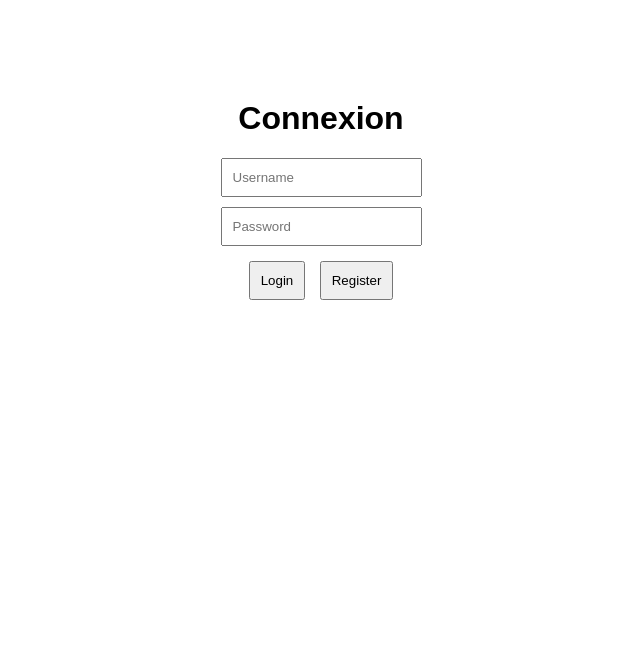
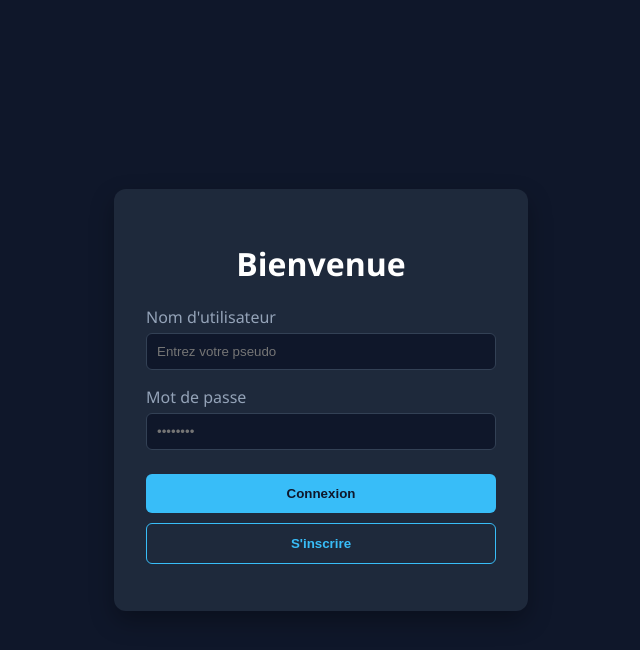
Before and after one commit to victor170307/Projet-Electron, an Electron app: page src/renderer/login/login.html in a window 800 px wide. Shown: the whole page, without its empty margins (79-719 px from the left). Drawn offline with Linux system fonts and the light colour scheme.

Commit message:
Amélioration Login

```diff
--- a/src/renderer/login/login.css
+++ b/src/renderer/login/login.css
@@ -1,16 +1,61 @@
 body {
-  font-family: Arial;
-  text-align: center;
-  margin-top: 100px;
+    font-family: 'Segoe UI', sans-serif;
+    background: #0f172a;
+    color: white;
+    display: flex;
+    justify-content: center;
+    align-items: center;
+    height: 100vh;
+    margin: 0;
 }
 
+.login-container {
+    background: #1e293b;
+    padding: 2rem;
+    border-radius: 12px;
+    box-shadow: 0 10px 25px rgba(0,0,0,0.3);
+    width: 350px;
+    text-align: center;
+}
+
+.form-group {
+    text-align: left;
+    margin-bottom: 1rem;
+}
+
+label { display: block; margin-bottom: 5px; color: #94a3b8; }
+
 input {
-  display: block;
-  margin: 10px auto;
-  padding: 10px;
+    width: 100%;
+    padding: 10px;
+    border-radius: 6px;
+    border: 1px solid #334155;
+    background: #0f172a;
+    color: white;
+    box-sizing: border-box;
+}
+
+.actions {
+    display: flex;
+    flex-direction: column;
+    gap: 10px;
+    margin-top: 1.5rem;
 }
 
 button {
-  margin: 5px;
-  padding: 10px;
+    padding: 12px;
+    border: none;
+    border-radius: 6px;
+    cursor: pointer;
+    font-weight: bold;
+    background: #38bdf8;
+    color: #0f172a;
 }
+
+.btn-alt {
+    background: transparent;
+    border: 1px solid #38bdf8;
+    color: #38bdf8;
+}
+
+#result { margin-top: 15px; font-size: 0.9rem; }
--- a/src/renderer/login/login.html
+++ b/src/renderer/login/login.html
@@ -1,21 +1,30 @@
 <!DOCTYPE html>
-<html>
+<html lang="fr">
 <head>
-  <title>Login</title>
-  <link rel="stylesheet" href="login.css">
+    <meta charset="UTF-8">
+    <title>Connexion - Labyrinthe Project</title>
+    <link rel="stylesheet" href="login.css">
 </head>
 <body>
+    <div class="login-container">
+        <h1>Bienvenue</h1>
+        <div class="form-group">
+            <label>Nom d'utilisateur</label>
+            <input type="text" id="username" placeholder="Entrez votre pseudo">
+        </div>
+        <div class="form-group">
+            <label>Mot de passe</label>
+            <input type="password" id="password" placeholder="••••••••">
+        </div>
 
-  <h1>Connexion</h1>
+        <div class="actions">
+            <button type="button" onclick="handleLogin()">Connexion</button>
+            <button type="button" class="btn-alt" onclick="handleRegister()">S'inscrire</button>
+        </div>
 
-  <input id="username" placeholder="Username">
-  <input id="password" type="password" placeholder="Password">
+        <p id="result"></p>
+    </div>
 
-  <button onclick="login()">Login</button>
-  <button onclick="register()">Register</button>
-
-  <p id="result"></p>
-
-  <script src="login.js"></script>
+    <script src="login.js"></script>
 </body>
 </html>
--- a/src/renderer/login/login.js
+++ b/src/renderer/login/login.js
@@ -1,18 +1,62 @@
-async function login() {
-  const username = document.getElementById('username').value;
-  const password = document.getElementById('password').value;
+console.log("Script login.js chargé !"); // Pour vérifier si le fichier est lu
 
-  const res = await window.api.login({ username, password });
+async function handleLogin() {
+    const username = document.getElementById('username').value;
+    const password = document.getElementById('password').value;
+    const resultElement = document.getElementById('result');
 
-  document.getElementById('result').innerText =
-    res.success ? "✅ Connecté !" : "❌ " + res.error;
+    console.log("Tentative de connexion pour:", username);
+
+    if (!username || !password) {
+        resultElement.innerText = "⚠️ Veuillez remplir tous les champs.";
+        return;
+    }
+
+    try {
+        const res = await window.api.login({ username, password });
+        console.log("Réponse reçue du backend:", res);
+
+        if (res.success) {
+            resultElement.style.color = "green";
+            resultElement.innerText = "✅ Connexion réussie !";
+
+            // Stockage des infos
+            localStorage.setItem("user", JSON.stringify(res.data.user));
+            localStorage.setItem("token", res.data.token);
+
+            // Redirection
+            setTimeout(() => {
+                window.location.href = "../dashboard/dashboard.html";
+            }, 1000);
+        } else {
+            resultElement.style.color = "red";
+            resultElement.innerText = "❌ " + res.error;
+        }
+    } catch (err) {
+        console.error("Erreur d'appel API:", err);
+        resultElement.innerText = "❌ Erreur de communication avec le serveur.";
+    }
 }
 
-async function register() {
-  const username = document.getElementById('username').value;
-  const password = document.getElementById('password').value;
+async function handleRegister() {
+    const username = document.getElementById('username').value;
+    const password = document.getElementById('password').value;
+    const resultElement = document.getElementById('result');
 
-  const res = await window.api.register({ username, password });
-  document.getElementById('result').innerText =
-    res.success ? "✅ Compte créé !" : "❌ " + res.error;
+    console.log("Tentative d'inscription pour:", username);
+
+    if (!username || !password) {
+        resultElement.innerText = "⚠️ Remplissez les champs pour vous inscrire.";
+        return;
+    }
+
+    const res = await window.api.register({ username, password });
+
+    if (res.success) {
+        resultElement.style.color = "green";
+        resultElement.innerText = "✅ Compte créé ! Vous pouvez vous connecter.";
+    } else {
+        resultElement.style.color = "red";
+        resultElement.innerText = "❌ " + res.error;
+    }
 }
```
